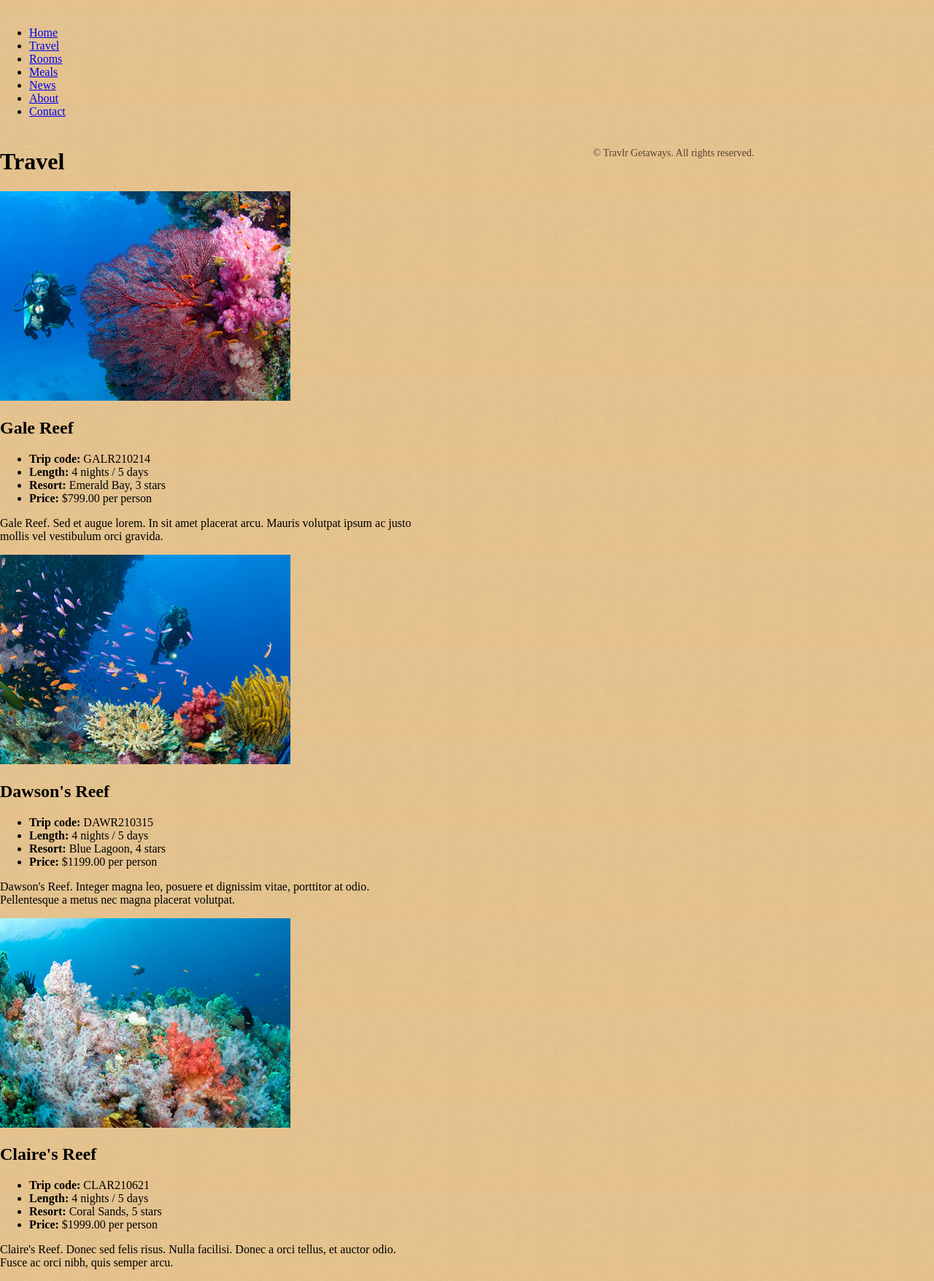
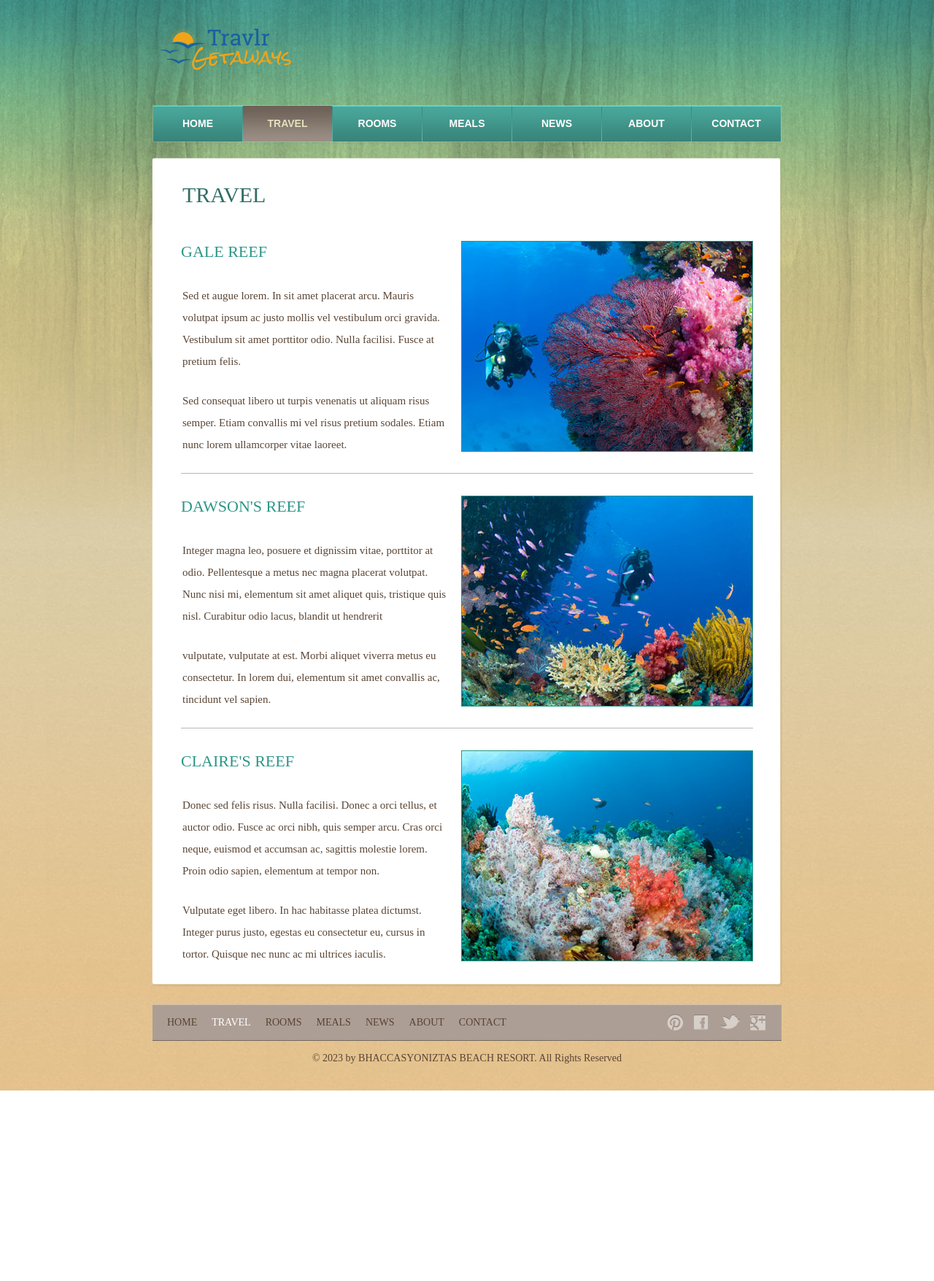
Before and after one commit to Binalp93/cs465-fullstack, a Node server app: page /travel in a window 1280 px wide. Shown: the whole page at 73% size. After the commit the page ends 1494 px from the top, so only its background shows below. Run offline with Node 20, Linux system fonts and the light colour scheme.

Commit message:
Module 3: dynamic travel page with original template styling

```diff
--- a/travlr/app_server/views/layout.hbs
+++ b/travlr/app_server/views/layout.hbs
@@ -1,14 +1,17 @@
 <!DOCTYPE html>
-<html lang="en">
+<html>
 <head>
-  <meta charset="utf-8">
-  <meta name="viewport" content="width=device-width, initial-scale=1">
-  <title>{{title}}</title>
-  <link rel="stylesheet" href="/css/style.css">
+	<meta charset="UTF-8">
+	<title>{{title}}</title>
+	<link rel="stylesheet" href="/css/style.css" type="text/css">
 </head>
 <body>
-  {{> header}}
-  {{{body}}}
-  {{> footer}}
+	<div id="background">
+		<div id="page">
+			{{> header}}
+			{{{body}}}
+		</div>
+		{{> footer}}
+	</div>
 </body>
 </html>
--- a/travlr/app_server/views/partials/footer.hbs
+++ b/travlr/app_server/views/partials/footer.hbs
@@ -1,3 +1,22 @@
-<footer id="footer">
-  <p>&copy; Travlr Getaways. All rights reserved.</p>
-</footer>
+<div id="footer">
+	<div>
+		<ul class="navigation">
+			<li><a href="/">Home</a></li>
+			<li class="active"><a href="/travel">Travel</a></li>
+			<li><a href="/rooms.html">Rooms</a></li>
+			<li><a href="/meals.html">Meals</a></li>
+			<li><a href="/news.html">News</a></li>
+			<li><a href="/about.html">About</a></li>
+			<li><a href="/contact.html">Contact</a></li>
+		</ul>
+		<div id="connect">
+			<a href="http://pinterest.com/fwtemplates/" target="_blank" class="pinterest"></a>
+			<a href="http://freewebsitetemplates.com/go/facebook/" target="_blank" class="facebook"></a>
+			<a href="http://freewebsitetemplates.com/go/twitter/" target="_blank" class="twitter"></a>
+			<a href="http://freewebsitetemplates.com/go/googleplus/" target="_blank" class="googleplus"></a>
+		</div>
+	</div>
+	<p>
+		© 2023 by BHACCASYONIZTAS BEACH RESORT. All Rights Reserved
+	</p>
+</div>
--- a/travlr/app_server/views/partials/header.hbs
+++ b/travlr/app_server/views/partials/header.hbs
@@ -1,13 +1,16 @@
-<header id="header">
-  <nav id="nav">
+<div id="header">
+	<div id="logo">
+		<a href="/"><img src="/images/logo.png" alt="LOGO" height="100" width="200"></a>
+	</div>
+	<div id="navigation">
 		<ul>
 			<li><a href="/">Home</a></li>
-      <li><a href="/travel">Travel</a></li>
+			<li class="selected"><a href="/travel">Travel</a></li>
 			<li><a href="/rooms.html">Rooms</a></li>
 			<li><a href="/meals.html">Meals</a></li>
 			<li><a href="/news.html">News</a></li>
 			<li><a href="/about.html">About</a></li>
 			<li><a href="/contact.html">Contact</a></li>
 		</ul>
-  </nav>
-</header>
+	</div>
+</div>
--- a/travlr/app_server/views/travel.hbs
+++ b/travlr/app_server/views/travel.hbs
@@ -1,16 +1,18 @@
-<main id="main">
-  <h1>Travel</h1>
-  {{#each trips}}
-  <article class="trip">
-    <img src="/images/{{this.image}}" alt="{{this.name}}">
-    <h2>{{this.name}}</h2>
-    <ul>
-      <li><strong>Trip code:</strong> {{this.code}}</li>
-      <li><strong>Length:</strong> {{this.length}}</li>
-      <li><strong>Resort:</strong> {{this.resort}}</li>
-      <li><strong>Price:</strong> ${{this.perPerson}} per person</li>
-    </ul>
-    {{{this.description}}}
-  </article>
-  {{/each}}
-</main>
+<div id="contents">
+	<div class="box">
+		<div>
+			<div class="body">
+				<h1>Travel</h1>
+				<ul id="sites">
+					{{#each trips}}
+					<li>
+						<a href="/travel"><img src="/images/{{this.image}}" alt="{{this.name}}"></a>
+						<h2><a href="/travel">{{this.name}}</a></h2>
+						{{{this.description}}}
+					</li>
+					{{/each}}
+				</ul>
+			</div>
+		</div>
+	</div>
+</div>
--- a/travlr/data/trips.json
+++ b/travlr/data/trips.json
@@ -7,7 +7,7 @@
     "resort": "Emerald Bay, 3 stars",
     "perPerson": "799.00",
     "image": "reef1.jpg",
-    "description": "<p>Gale Reef. Sed et augue lorem. In sit amet placerat arcu. Mauris volutpat ipsum ac justo mollis vel vestibulum orci gravida.</p>"
+    "description": "<p>Sed et augue lorem. In sit amet placerat arcu. Mauris volutpat ipsum ac justo mollis vel vestibulum orci gravida. Vestibulum sit amet porttitor odio. Nulla facilisi. Fusce at pretium felis.</p><p>Sed consequat libero ut turpis venenatis ut aliquam risus semper. Etiam convallis mi vel risus pretium sodales. Etiam nunc lorem ullamcorper vitae laoreet.</p>"
   },
   {
     "code": "DAWR210315",
@@ -17,7 +17,7 @@
     "resort": "Blue Lagoon, 4 stars",
     "perPerson": "1199.00",
     "image": "reef2.jpg",
-    "description": "<p>Dawson's Reef. Integer magna leo, posuere et dignissim vitae, porttitor at odio. Pellentesque a metus nec magna placerat volutpat.</p>"
+    "description": "<p>Integer magna leo, posuere et dignissim vitae, porttitor at odio. Pellentesque a metus nec magna placerat volutpat. Nunc nisi mi, elementum sit amet aliquet quis, tristique quis nisl. Curabitur odio lacus, blandit ut hendrerit</p><p>vulputate, vulputate at est. Morbi aliquet viverra metus eu consectetur. In lorem dui, elementum sit amet convallis ac, tincidunt vel sapien.</p>"
   },
   {
     "code": "CLAR210621",
@@ -27,6 +27,6 @@
     "resort": "Coral Sands, 5 stars",
     "perPerson": "1999.00",
     "image": "reef3.jpg",
-    "description": "<p>Claire's Reef. Donec sed felis risus. Nulla facilisi. Donec a orci tellus, et auctor odio. Fusce ac orci nibh, quis semper arcu.</p>"
+    "description": "<p>Donec sed felis risus. Nulla facilisi. Donec a orci tellus, et auctor odio. Fusce ac orci nibh, quis semper arcu. Cras orci neque, euismod et accumsan ac, sagittis molestie lorem. Proin odio sapien, elementum at tempor non.</p><p>Vulputate eget libero. In hac habitasse platea dictumst. Integer purus justo, egestas eu consectetur eu, cursus in tortor. Quisque nec nunc ac mi ultrices iaculis.</p>"
   }
 ]
```
Lines whose indentation alone changed are shown as unchanged.
